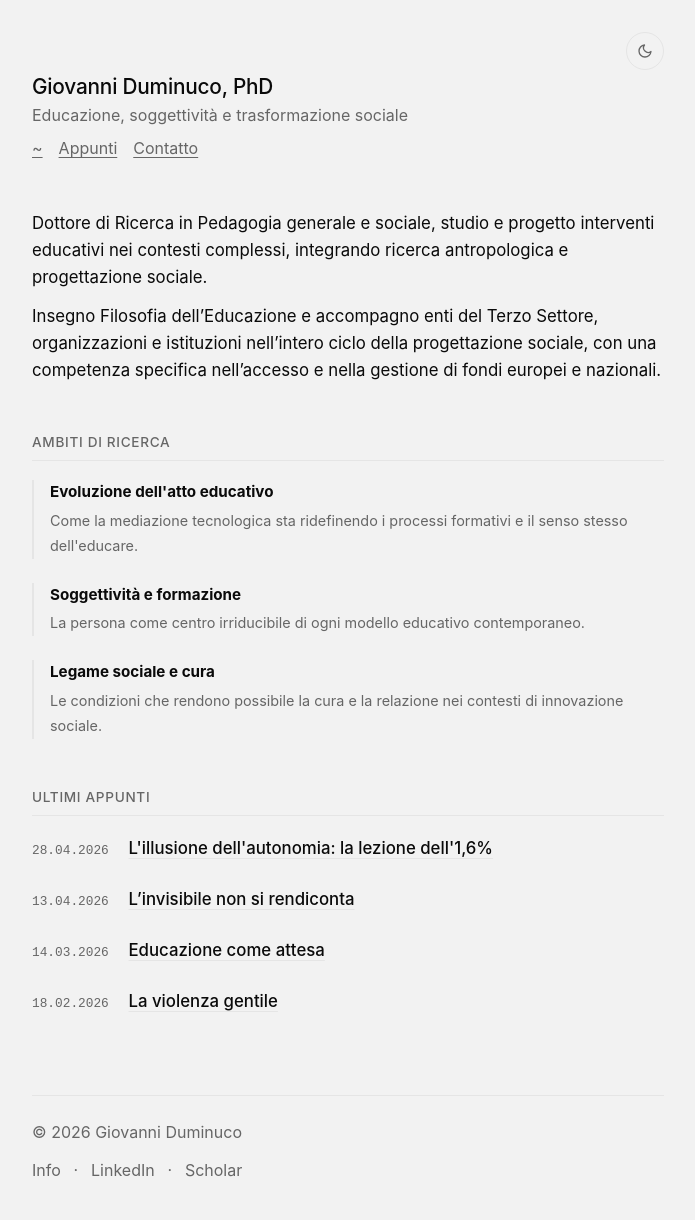
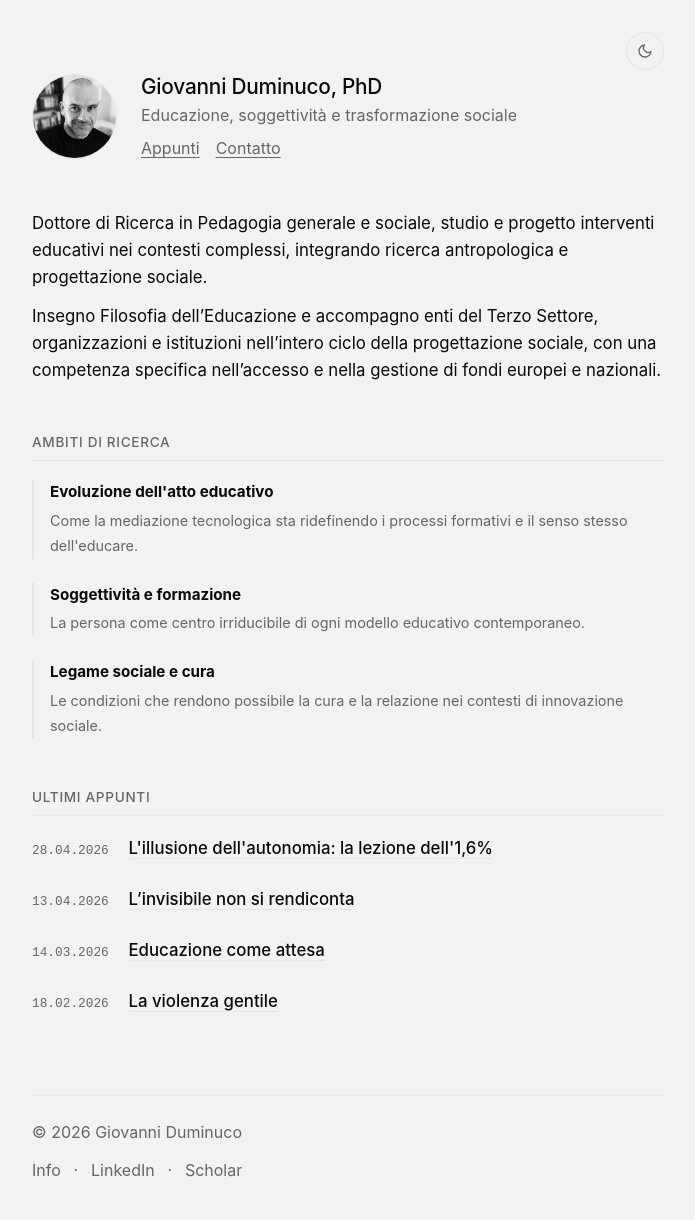
Before and after one commit to dumgio/dumgio.github.io, a Jekyll site: the page built from index.html, in a window 1280 px wide. Shown: the whole page, without its empty margins (292-987 px from the left). Built offline with Jekyll 4.4.1, drawn with Linux system fonts in a browser that asks for light colours.

Commit message:
Update default.html

```diff
--- a/_layouts/default.html
+++ b/_layouts/default.html
@@ -105,8 +105,13 @@
 
         header {
             margin-bottom: 3rem;
-            display: block; /* Modificato da grid a block per allineamento testo */
+            display: grid;
+            grid-template-columns: 85px 1fr;
+            gap: 1.5rem;
+            align-items: center;
         }
+
+        .profile-photo { width: 85px; height: 85px; border-radius: 50%; object-fit: cover; border: 1px solid var(--border); }
 
         h1 {
             font-size: 1.3rem;
@@ -175,7 +180,11 @@
         footer a:hover { color: var(--fg); text-decoration: underline; }
 
         @media (max-width: 600px) {
+            header { grid-template-columns: 85px 1fr; }
             #theme-toggle { right: 1rem; }
+            @media (max-width: 450px) {
+                header { grid-template-columns: 1fr; gap: 1rem; }
+            }
         }
     </style>
 </head>
@@ -195,11 +204,11 @@
     </button>
 
     <header>
+        <img src="/profile.jpg" alt="Giovanni Duminuco" class="profile-photo">
         <div>
             <h1><a href="/">Giovanni Duminuco, PhD</a></h1>
             <p class="hero-role">Educazione, soggettività e trasformazione sociale</p>
             <nav class="social-links">
-                <a href="/">~</a>
                 <a href="/blog">Appunti</a>
                 <a href="mailto:giovanni.duminuco@gmail.com">Contatto</a>
             </nav>
```
